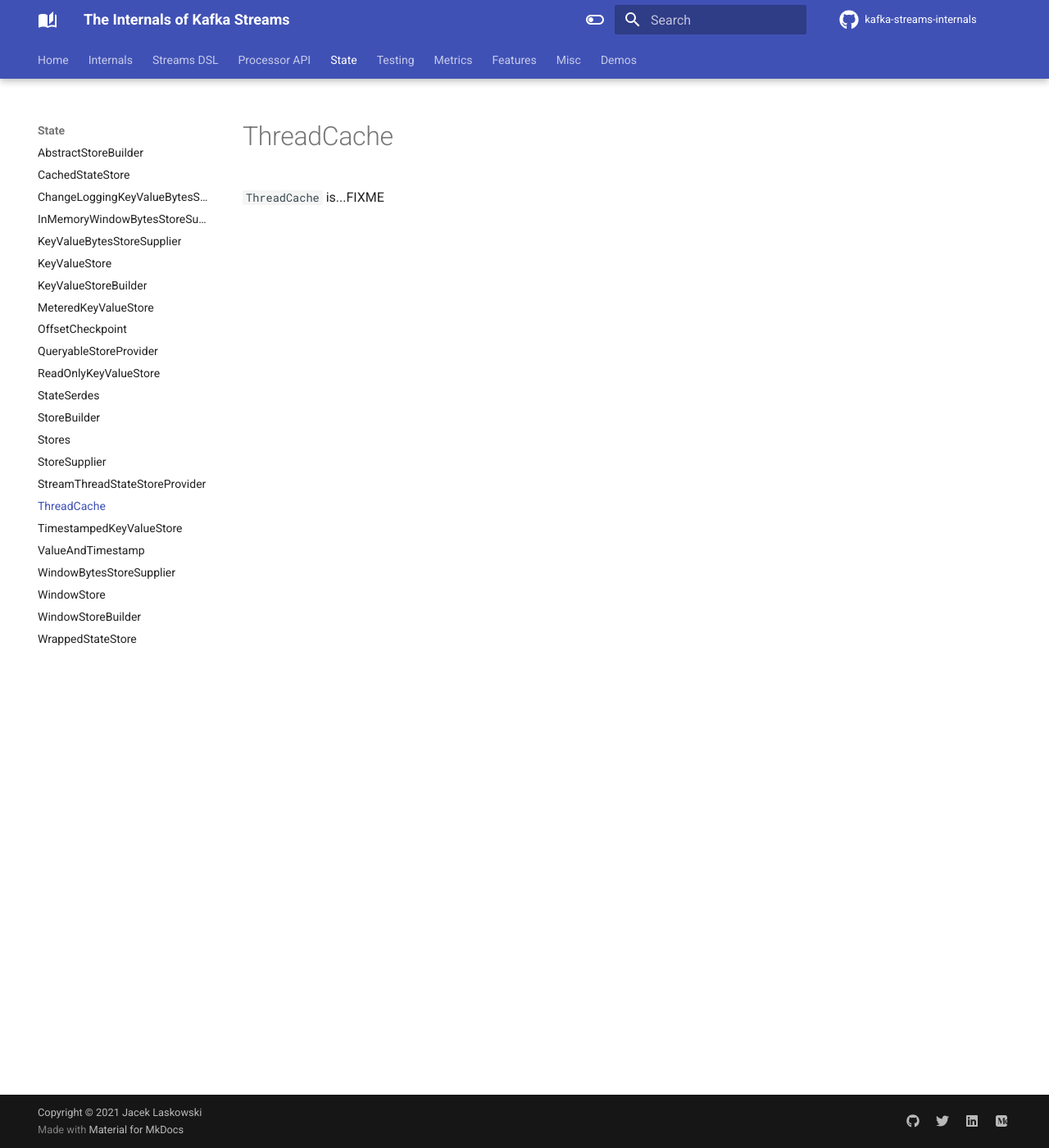
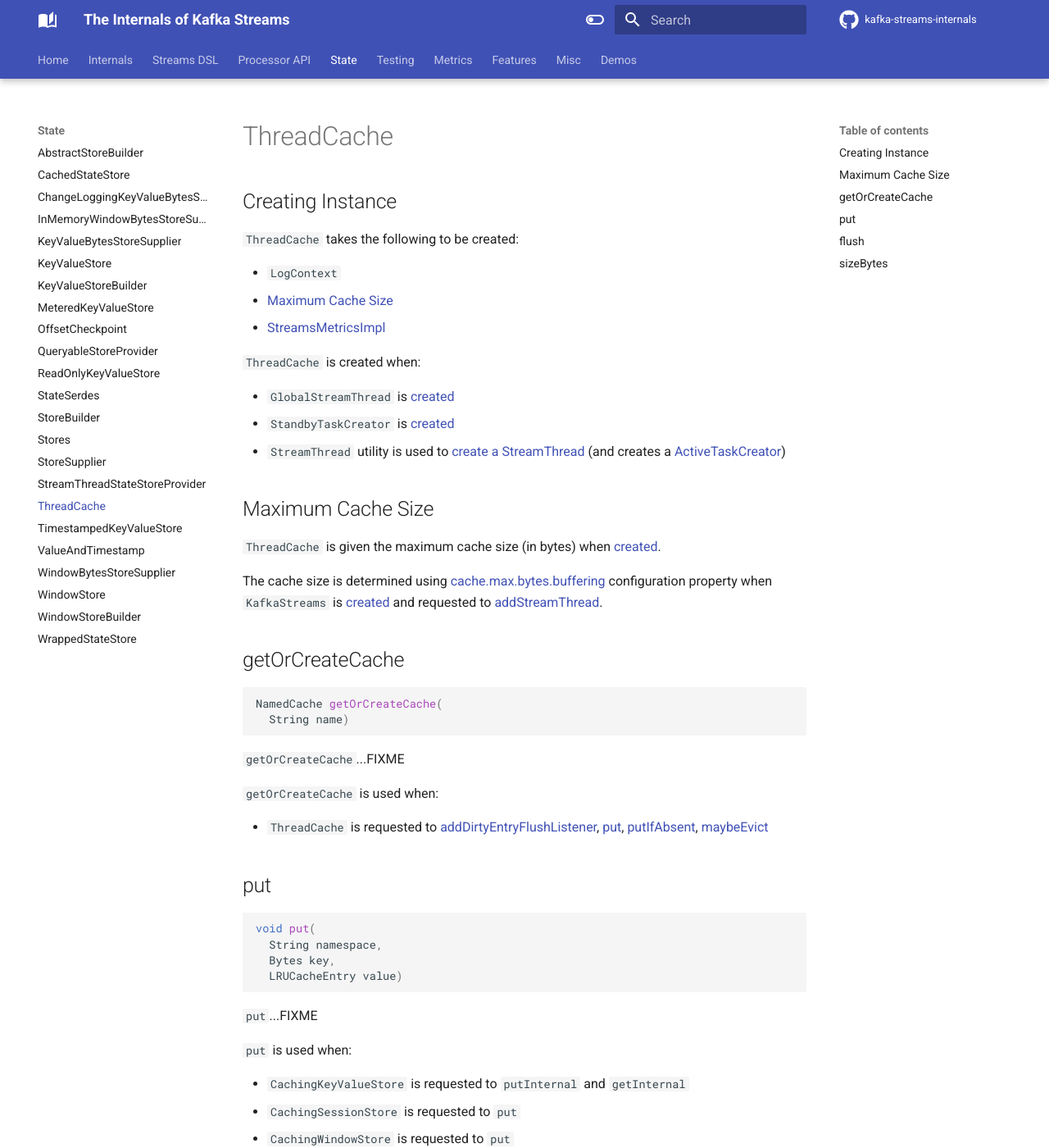
Before and after one commit to japila-books/kafka-streams-internals, an MkDocs documentation site: the page built from docs/state/ThreadCache.md, in a window 1280 px wide and 1400 px high. Shown: the whole window at 82% size. Built offline with MkDocs 1.6.1 and Material for MkDocs 9.7.7, drawn with Linux system fonts in a browser that asks for light colours; comment, search, counter and statistics services are not loaded; some of the changed text lies outside the part shown.

Commit message:
ThreadCache and cache.max.bytes.buffering

````diff
--- a/docs/state/ThreadCache.md
+++ b/docs/state/ThreadCache.md
@@ -1,3 +1,78 @@
 # ThreadCache
 
-`ThreadCache` is...FIXME
+## Creating Instance
+
+`ThreadCache` takes the following to be created:
+
+* <span id="logContext"> `LogContext`
+* [Maximum Cache Size](#maxCacheSizeBytes)
+* <span id="metrics"> [StreamsMetricsImpl](../metrics/StreamsMetricsImpl.md)
+
+`ThreadCache` is created when:
+
+* `GlobalStreamThread` is [created](../processor/GlobalStreamThread.md#cache)
+* `StandbyTaskCreator` is [created](../StandbyTaskCreator.md#dummyCache)
+* `StreamThread` utility is used to [create a StreamThread](../StreamThread.md#create) (and creates a [ActiveTaskCreator](../ActiveTaskCreator.md#cache))
+
+## <span id="maxCacheSizeBytes"> Maximum Cache Size
+
+`ThreadCache` is given the maximum cache size (in bytes) when [created](#creating-instance).
+
+The cache size is determined using [cache.max.bytes.buffering](../KafkaStreams.md#getCacheSizePerThread) configuration property when `KafkaStreams` is [created](../KafkaStreams.md#creating-instance) and requested to [addStreamThread](../KafkaStreams.md#addStreamThread).
+
+## <span id="getOrCreateCache"> getOrCreateCache
+
+```java
+NamedCache getOrCreateCache(
+  String name)
+```
+
+`getOrCreateCache`...FIXME
+
+`getOrCreateCache` is used when:
+
+* `ThreadCache` is requested to [addDirtyEntryFlushListener](#addDirtyEntryFlushListener), [put](#put), [putIfAbsent](#putIfAbsent), [maybeEvict](#maybeEvict)
+
+## <span id="put"> put
+
+```java
+void put(
+  String namespace,
+  Bytes key,
+  LRUCacheEntry value)
+```
+
+`put`...FIXME
+
+`put` is used when:
+
+* `CachingKeyValueStore` is requested to `putInternal` and `getInternal`
+* `CachingSessionStore` is requested to `put`
+* `CachingWindowStore` is requested to `put`
+
+## <span id="flush"> flush
+
+```java
+void flush(
+  String namespace)
+```
+
+`flush`...FIXME
+
+`flush` is used when:
+
+* `CachingKeyValueStore` is requested to `flush`, `flushCache`, `close`
+* `CachingSessionStore` is requested to `flush`, `flushCache`, `close`
+* `CachingWindowStore` is requested to `flush`, `flushCache`, `close`
+
+## <span id="sizeBytes"> sizeBytes
+
+```java
+long sizeBytes()
+```
+
+`sizeBytes` is the sum of all the sizes of the [NamedCaches](#caches).
+
+`sizeBytes` is used when:
+
+* `ThreadCache` is requested to [resize](#resize) and [maybeEvict](#maybeEvict)
````
Also changed, not shown: docs/KafkaStreams.md (+17 -0 lines), docs/ProcessorStateManager.md (+26 -0 lines), docs/StreamThread.md (+1 -1 lines), docs/StreamsConfig.md (+12 -0 lines), docs/processor/StateStore.md (+8 -1 lines).
